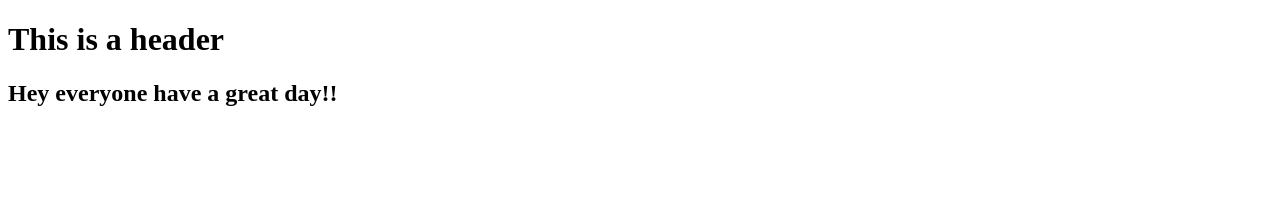
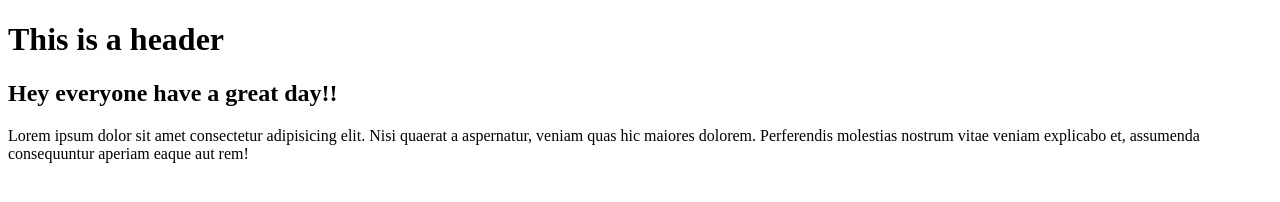
Before and after one commit to shreyachanni/git-test, a plain HTML site: page index.html in a window 1280 px wide. Drawn offline with Linux system fonts and the light colour scheme.

Commit message:
fourth commit

```diff
--- a/index.html
+++ b/index.html
@@ -9,5 +9,6 @@
 <body>
     <H1>This is a header</H1>
     <h2>Hey everyone have a great day!!</h2>
+    <p>Lorem ipsum dolor sit amet consectetur adipisicing elit. Nisi quaerat a aspernatur, veniam quas hic maiores dolorem. Perferendis molestias nostrum vitae veniam explicabo et, assumenda consequuntur aperiam eaque aut rem!</p>
 </body>
 </html>
```
